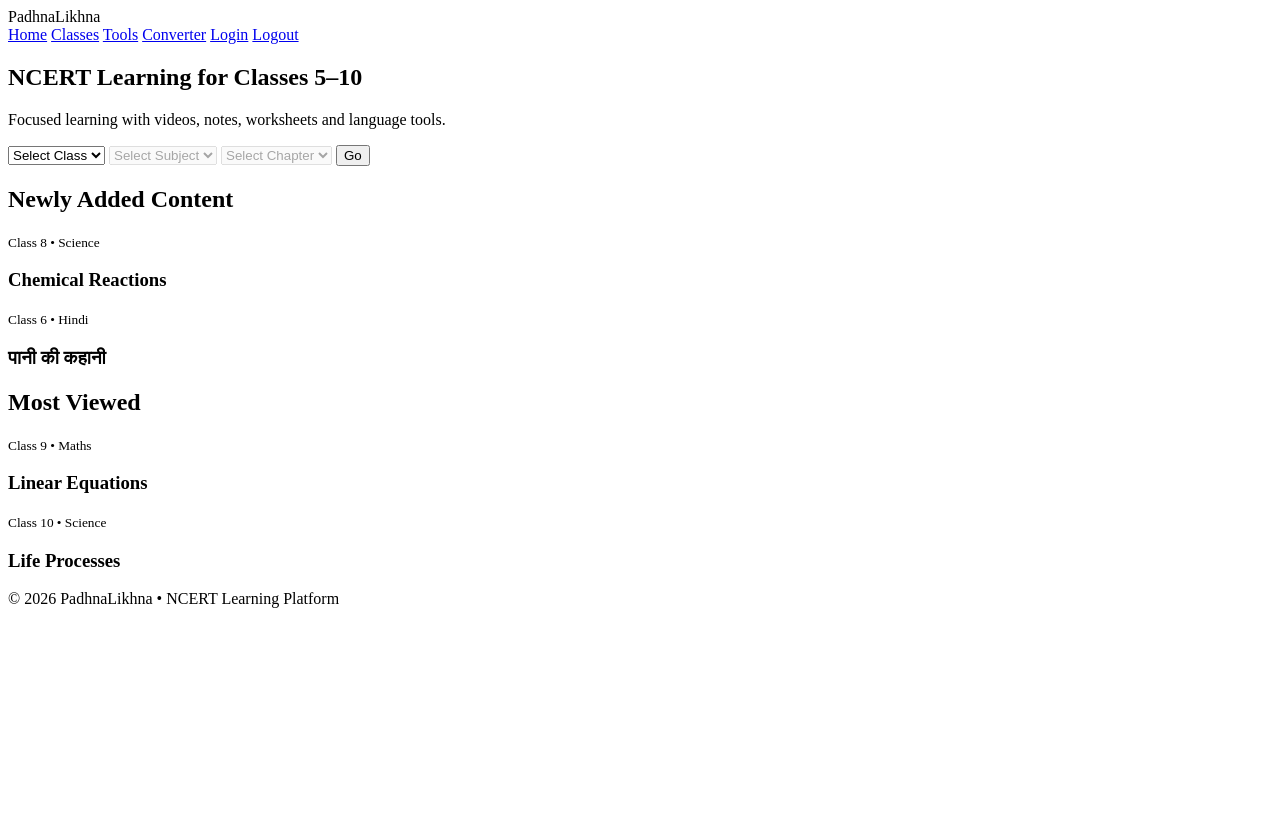
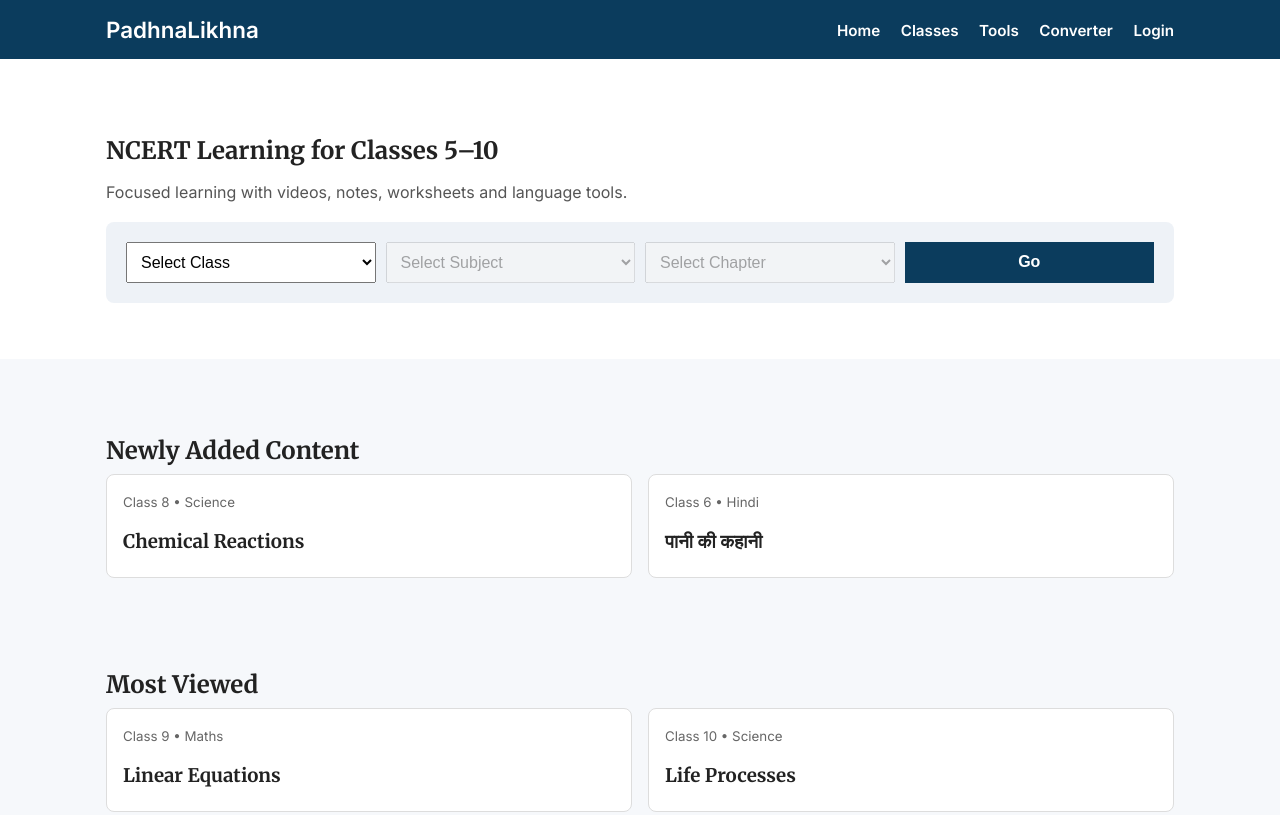
Before and after one commit to ngrv1257/PLWEBSITE, a plain HTML site: page index.html in a window 1280 px wide. Shown: the top 815 px of the page. Drawn offline with Linux system fonts and the light colour scheme; a script that the page names is missing.

Commit message:
style.css

```diff
--- a/css/style.css
+++ b/css/style.css
@@ -1 +1,127 @@
-a
+/* ================= GLOBAL ================= */
+* {
+  box-sizing: border-box;
+}
+
+body {
+  margin: 0;
+  font-family: 'Inter', sans-serif;
+  background: #f6f8fb;
+  color: #222;
+}
+
+h1, h2, h3 {
+  font-family: 'Merriweather', serif;
+  margin-bottom: 0.5rem;
+}
+
+a {
+  text-decoration: none;
+  color: inherit;
+}
+
+.hidden {
+  display: none;
+}
+
+.container {
+  max-width: 1100px;
+  margin: auto;
+  padding: 16px;
+}
+
+/* ================= HEADER ================= */
+.site-header {
+  background: #0b3c5d;
+  color: #fff;
+}
+
+.header-flex {
+  display: flex;
+  justify-content: space-between;
+  align-items: center;
+  flex-wrap: wrap;
+}
+
+.logo {
+  font-size: 1.4rem;
+  font-weight: 700;
+}
+
+.main-nav a {
+  margin-left: 16px;
+  font-weight: 600;
+  font-size: 0.95rem;
+}
+
+/* ================= HERO ================= */
+.hero {
+  background: #ffffff;
+  padding: 40px 0;
+}
+
+.subtitle {
+  color: #555;
+}
+
+/* ================= SELECTOR ================= */
+.selector-box {
+  background: #eef2f7;
+  padding: 20px;
+  border-radius: 8px;
+  margin-top: 20px;
+  display: grid;
+  gap: 10px;
+}
+
+.selector-box select,
+.selector-box button {
+  padding: 10px;
+  font-size: 1rem;
+}
+
+.selector-box button {
+  background: #0b3c5d;
+  color: #fff;
+  border: none;
+  cursor: pointer;
+  font-weight: 600;
+}
+
+/* ================= CONTENT ================= */
+.content-section {
+  margin-top: 40px;
+}
+
+.card-grid {
+  display: grid;
+  grid-template-columns: repeat(auto-fit, minmax(240px, 1fr));
+  gap: 16px;
+}
+
+.card {
+  background: #fff;
+  padding: 16px;
+  border-radius: 8px;
+  border: 1px solid #ddd;
+}
+
+.card small {
+  color: #666;
+}
+
+/* ================= FOOTER ================= */
+.site-footer {
+  background: #0b3c5d;
+  color: #fff;
+  margin-top: 40px;
+  text-align: center;
+  padding: 16px;
+}
+
+/* ================= RESPONSIVE ================= */
+@media (min-width: 768px) {
+  .selector-box {
+    grid-template-columns: repeat(4, 1fr);
+  }
+}
```
